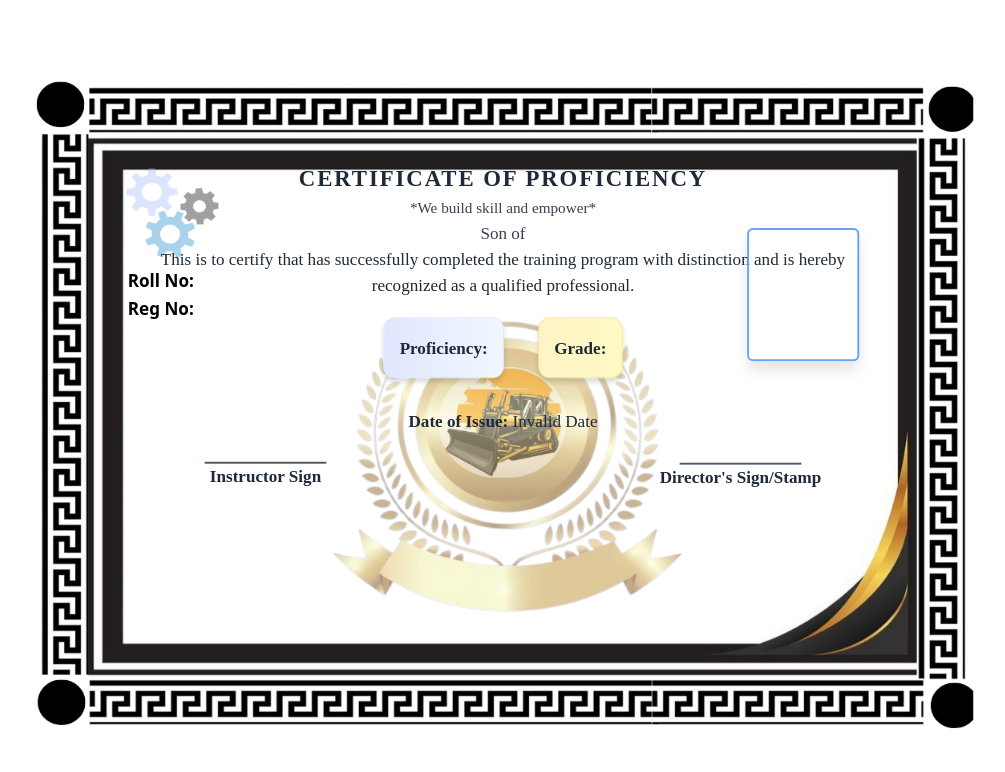
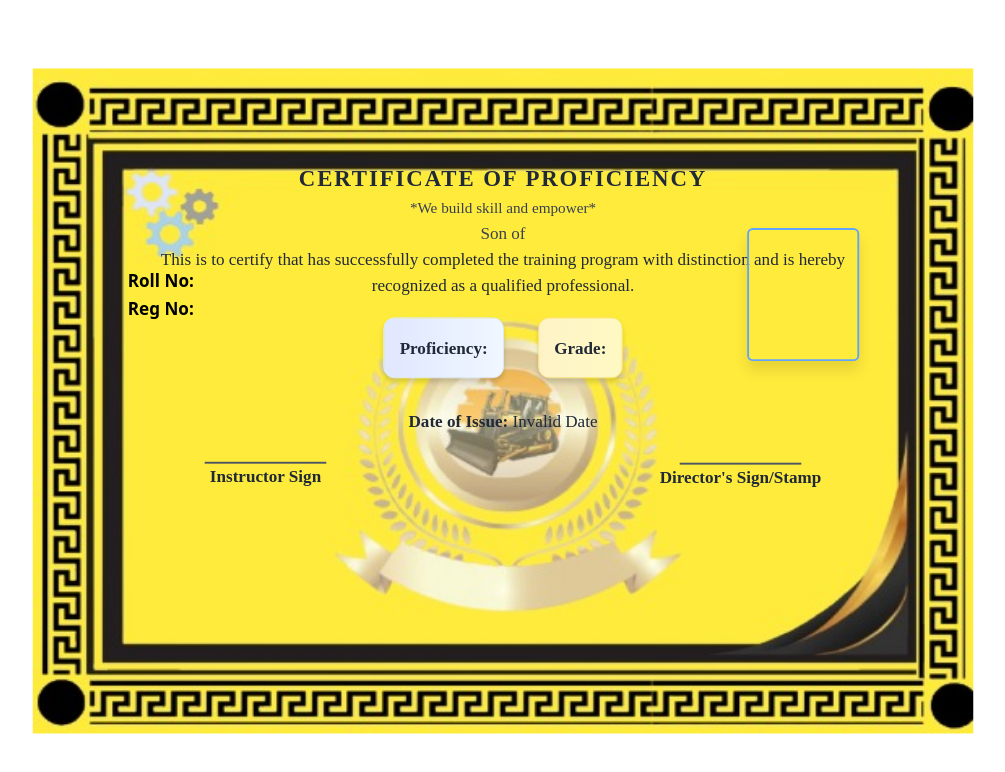
Before and after one commit to itxAnjumshah/master-frontend, a React (Vite) app: page /green in a window 1280 px wide. Shown: the top 772 px of the page, without its empty margins (137-1142 px from the left). Built offline with nearby package versions, Linux system fonts and the light colour scheme.

Commit message:
change  img  from white  to yellow

```diff
--- a/src/Componets/Certiificatedesign.jsx
+++ b/src/Componets/Certiificatedesign.jsx
@@ -50,7 +50,8 @@ export default function CertificateDesign({
         style={{
           width: "990px",
           height: "703px",
-          backgroundImage: "url('/frame3.png')",
+          // backgroundImage: "url('/frame3.png')",
+          backgroundImage: "url('/bgyellow frame.jpg')",
           backgroundSize: "990px 700px",
           backgroundRepeat: "no-repeat",
           backgroundPosition: "center",
```
Also changed, not shown: public/bgyellow frame.jpg (added).
